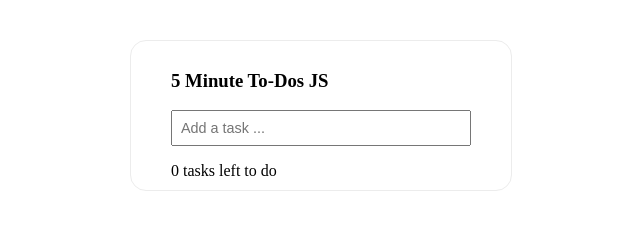
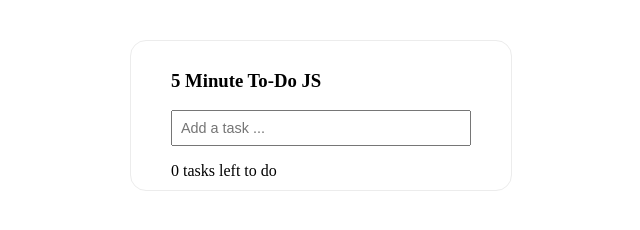
Before and after one commit to nhoss6/CICD, a website: page index.html in a window 1280 px wide. Shown: the full height of the page, 319-959 px from the left. Drawn offline with Linux system fonts and the light colour scheme.

Commit message:
test CICD e

```diff
--- a/index.html
+++ b/index.html
@@ -7,7 +7,7 @@
 
 <body>
     <div class="container">
-        <h3> 5 Minute To-Dos JS </h3>
+        <h3> 5 Minute To-Do JS </h3>
         <input id="addTask" type="text" placeholder="Add a task ..." />
         <ul>
             <!-- Dynamically add list items -->
```
